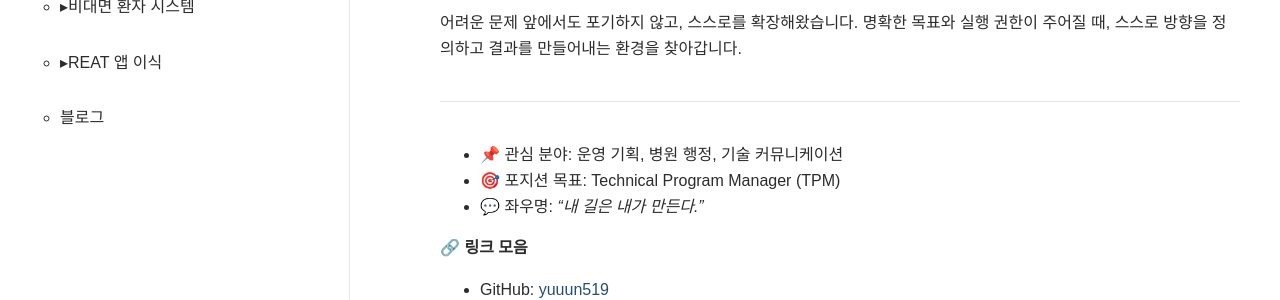
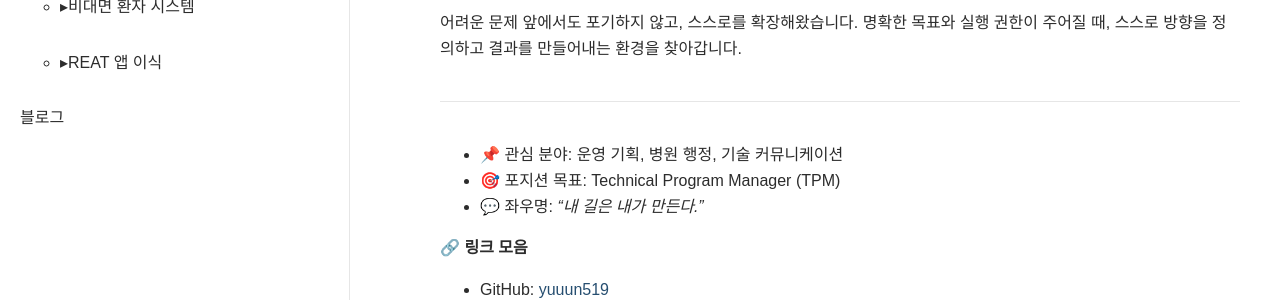
Before and after one commit to yuuun519/yuuun519.github.io, a Jekyll site: the page built from index.md, in a window 1280 px wide. Shown: the part 199-499 px from the top of the page. Built offline with Jekyll 4.4.1, drawn with Linux system fonts in a browser that asks for light colours; some web fonts are replaced.

Commit message:
ver 0.0.10

```diff
--- a/_layouts/default.html
+++ b/_layouts/default.html
@@ -11,13 +11,14 @@
 <header class="mobile-header">
   <button class="menu-toggle" onclick="toggleSidebar()">☰</button>
 </header>
+
  <div id="overlay" class="overlay" onclick="toggleSidebar()"></div>
   <div class="layout">
   <aside class="sidebar">
     <h2>안녕하세요!</h2>
     <ul class="nav-section">
       <li><a href="/">HOME</a></li>
-      <li>
+
       <li>
 PROJECT LIST
   <ul id="project-list" class="sub-nav" style="display: block;">
@@ -26,7 +27,7 @@
   </ul>
 </li>
 
-<ul>
+
       <li><a href="https://velog.io/@yuuun519/posts" target="_blank">블로그</a></li>
     </ul>
   </aside>
```
